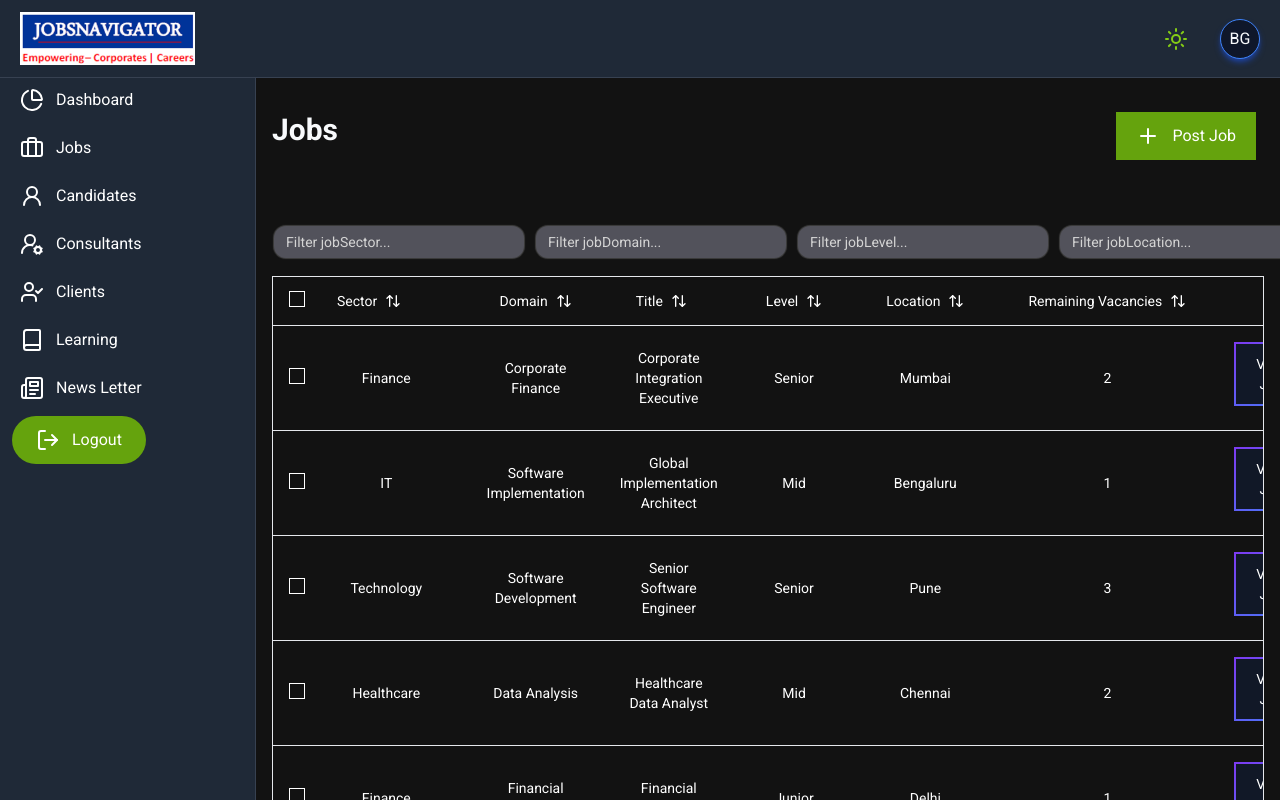
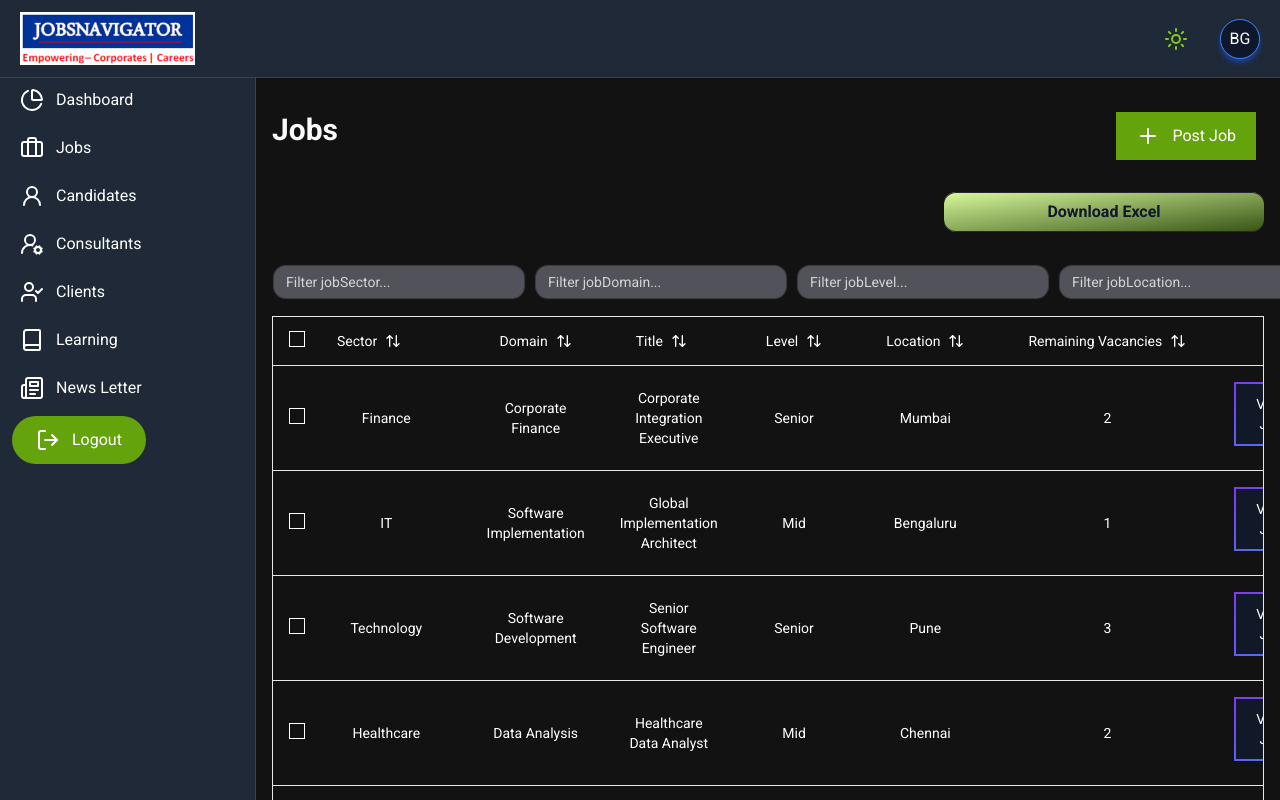
Before and after one commit to JOBSNAVIGATOR/JOBSNAVIGATOR, a Next.js app: page /dashboard/jobs in a window 1280 px wide. Shown: the top 800 px of the page. Built offline with nearby package versions, Linux system fonts and the light colour scheme.

Commit message:
created downloadexcel component and used it in the jobs section

```diff
--- a/package.json
+++ b/package.json
@@ -45,7 +45,8 @@
     "tailwindcss-animate": "^1.0.7",
     "three": "^0.166.1",
     "three-globe": "^2.31.1",
-    "vaul": "^0.9.1"
+    "vaul": "^0.9.1",
+    "xlsx": "^0.18.5"
   },
   "devDependencies": {
     "autoprefixer": "^10.4.19",
--- a/src/app/(back-office)/dashboard/jobs/page.jsx
+++ b/src/app/(back-office)/dashboard/jobs/page.jsx
@@ -3,6 +3,7 @@ import React from "react";
 import { jobs } from "@/data";
 import DataTable from "@/components/data-table-components/DataTable";
 import { columns } from "./columns";
+import DownloadExcel from "@/components/backOffice/DownloadExcel";
 
 export default function page() {
   // const jobs = await getData("jobs");
@@ -14,6 +15,9 @@ export default function page() {
         href={"/dashboard/jobs/new"}
         linkTitle={"Post Job"}
       />
+      <div className="flex justify-end">
+        <DownloadExcel data={jobs} fileName="jobs.xlsx" />
+      </div>
 
       {/* table */}
       <div className="py-8">
--- /dev/null
+++ b/src/components/backOffice/DownloadExcel.jsx
@@ -0,0 +1,42 @@
+"use client";
+import React from "react";
+import * as XLSX from "xlsx";
+
+const DownloadExcel = ({ data, fileName }) => {
+  const handleDownload = () => {
+    // Create a worksheet from the data
+    const worksheet = XLSX.utils.json_to_sheet(data);
+    const workbook = XLSX.utils.book_new();
+    XLSX.utils.book_append_sheet(workbook, worksheet, fileName);
+
+    // Generate the Excel file
+    const excelBuffer = XLSX.write(workbook, {
+      bookType: "xlsx",
+      type: "array",
+    });
+
+    // Create a blob and download the file
+    const blob = new Blob([excelBuffer], {
+      type: "application/vnd.openxmlformats-officedocument.spreadsheetml.sheet",
+    });
+    const url = URL.createObjectURL(blob);
+
+    const link = document.createElement("a");
+    link.href = url;
+    link.download = fileName;
+    link.click();
+
+    URL.revokeObjectURL(url);
+  };
+
+  return (
+    <button
+      onClick={handleDownload}
+      className="bg-gradient-to-br relative group/btn from-black dark:from-lime-200 dark:to-lime-900 to-neutral-600 block dark:bg-zinc-800 w-80 font-bold text-white dark:text-slate-900 rounded-xl h-10 shadow-[0px_1px_0px_0px_#ffffff40_inset,0px_-1px_0px_0px_#ffffff40_inset] dark:shadow-[0px_1px_0px_0px_var(--zinc-800)_inset,0px_-1px_0px_0px_var(--zinc-800)_inset]"
+    >
+      Download Excel
+    </button>
+  );
+};
+
+export default DownloadExcel;
```
Also changed, not shown: 1 other file (tests, documents, lock files or other folders).
